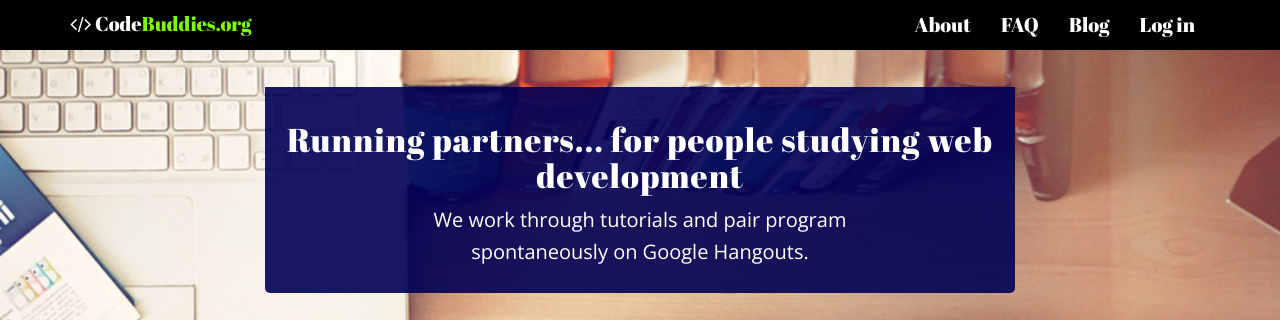
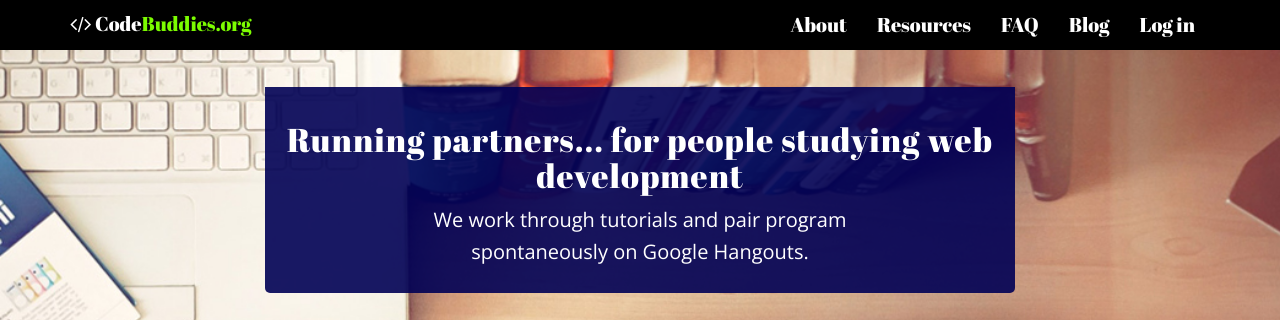
Before and after one commit to lpatmo/codebuddies-hangouts, a Flask app: page / in a window 1280 px wide. Shown: the top 324 px of the page. Run offline with Flask 2, Linux system fonts and the light colour scheme; some libraries are stand-ins or nearby versions.

```diff
--- a/app/templates/template.html
+++ b/app/templates/template.html
@@ -32,6 +32,9 @@
                     <li class="page-scroll">
                         <a href="#about">About</a>
                     </li>
+                    <li class="page-scroll">
+                        <a href="resources">Resources</a>
+
                     <li class="page-scroll">
                         <a href="#faq">FAQ</a>
                     </li>
--- a/app/views.py
+++ b/app/views.py
@@ -39,6 +39,11 @@ def login():
 			return redirect(url_for('hangout'))
 	if request.method == 'GET':
 		return render_template('login.html')
+
+@app.route('/resources')
+def resources():
+	return render_template('resources.html')
+
 
 @app.route('/hangout/')
 @login_required
```
Also changed, not shown: 2 other files.
